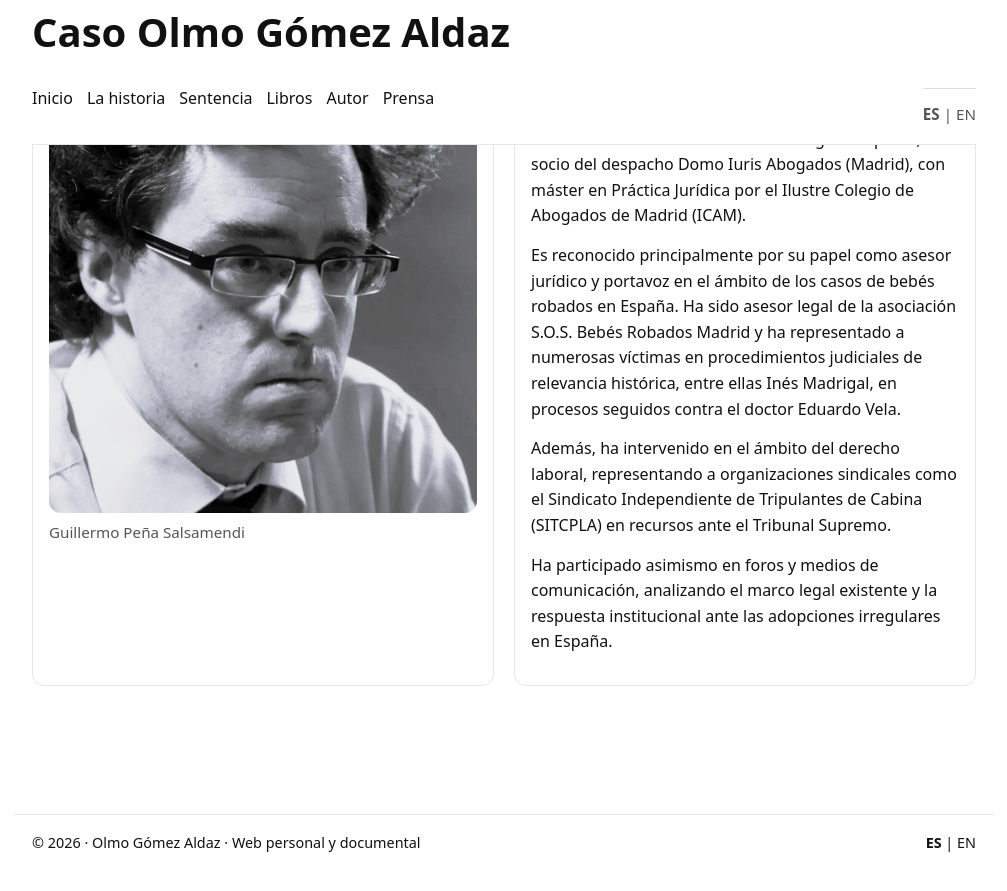
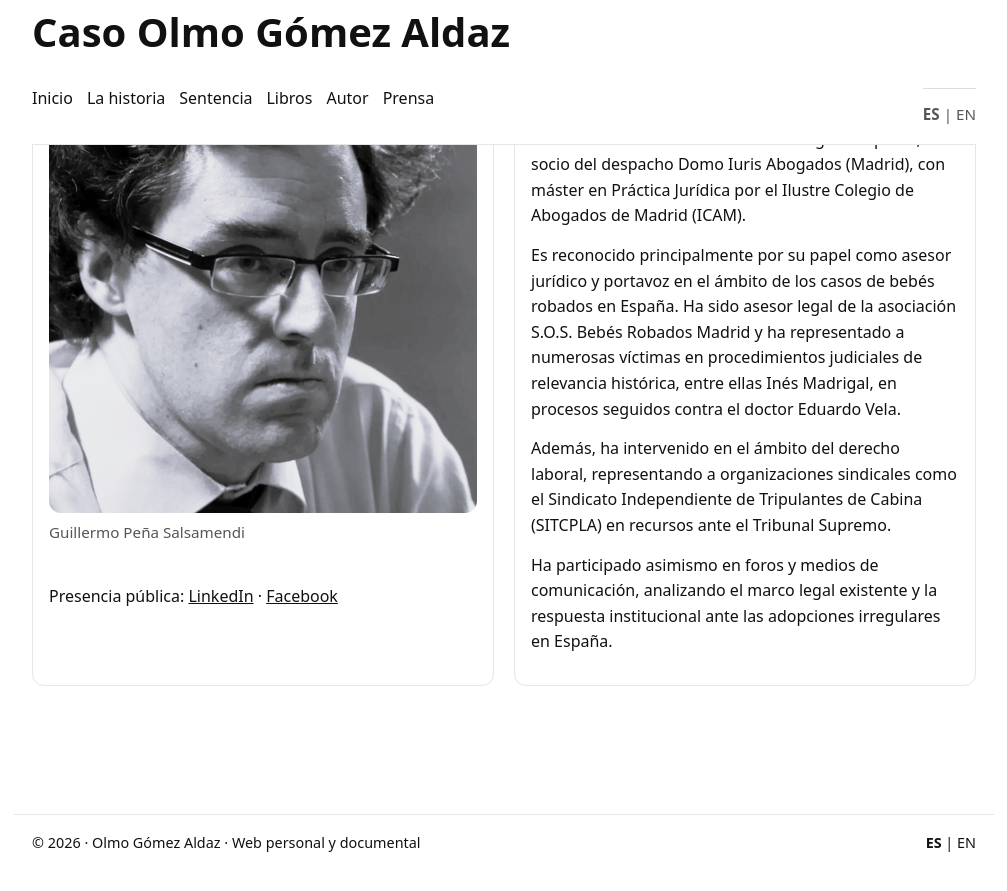
Before and after one commit to olmogaldaz/olmogaldaz.github.io, a Jekyll site: the page built from es/demanda/index.html, in a window 1280 px wide and 900 px high, scrolled down 643 px. Shown: the top 891 px of the window, without its empty margins (136-1143 px from the left). Built offline with Jekyll 4.4.1, drawn with Linux system fonts in a browser that asks for light colours.

Commit message:
Update index.html

```diff
--- a/es/demanda/index.html
+++ b/es/demanda/index.html
@@ -45,6 +45,13 @@ description: Demanda judicial presentada en el proceso de restitución de la ide
       <p class="small">
         Guillermo Peña Salsamendi
       </p>
+      <p>
+        <br>
+        Presencia pública:
+        <a href="https://www.linkedin.com/in/guillermo-pe%C3%B1a-salsamendi-40150350/" target="_blank" rel="noopener noreferrer">LinkedIn</a> ·
+        <a href="https://www.facebook.com/guipesa1" target="_blank" rel="noopener noreferrer">Facebook</a>
+      </p>
+
     </div>
 
     <!-- TEXTO -->
```
